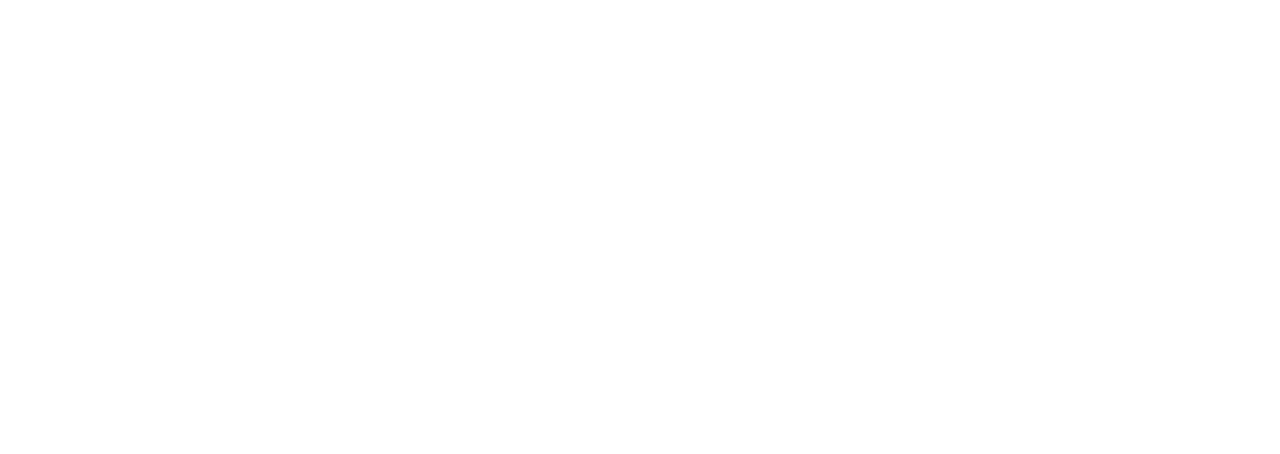
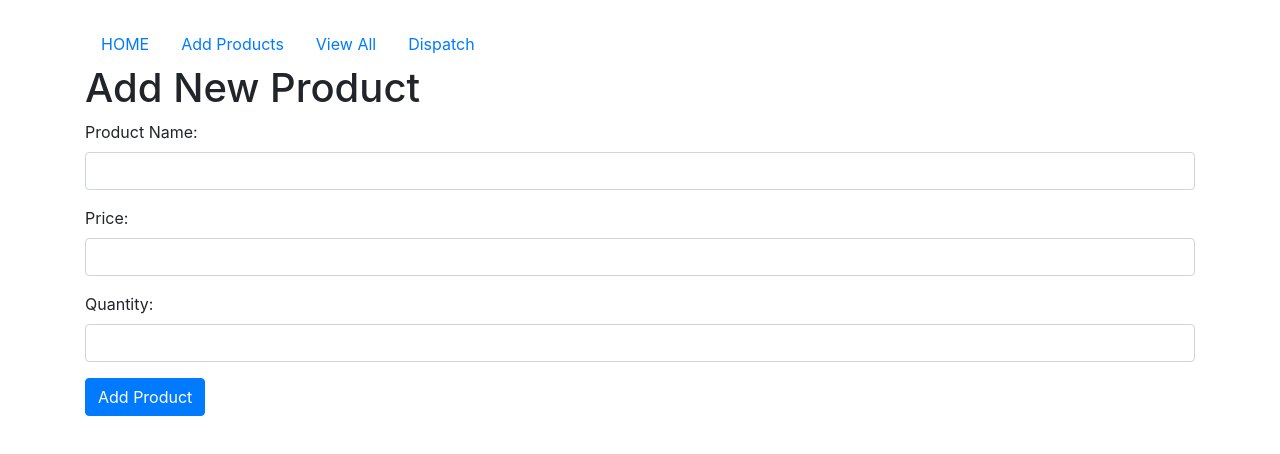
Before and after one commit to mallika2011/Mega-Mart, a React (Create React App) app in the folder frontend/: page /VendorAddProduct in a window 1280 px wide. Shown: the top 454 px of the page. Built offline with nearby package versions, Linux system fonts and the light colour scheme; no server answers.

Commit message:
view products

```diff
--- a/frontend/src/App.js
+++ b/frontend/src/App.js
@@ -8,6 +8,10 @@
 import VendorHome from './components/VendorHome'
 import CustomerHome from './components/CustomerHome'
 import Home from './components/Home'
+import VendorAddProduct from './components/VendorAddProduct'
+import VendorViewProduct from './components/VendorViewProduct'
+
+
 
 
 
@@ -25,6 +29,10 @@
         <Route path="/login" component={Login}/>
         <Route path="/VendorHome" component={VendorHome}/>
         <Route path="/CustomerHome" component={CustomerHome}/>
+        <Route path="/VendorAddProduct" component={VendorAddProduct}/>
+        <Route path="/VendorViewProduct" component={VendorViewProduct}/>
+
+
 
 
       </div>
--- a/frontend/src/components/VendorAddProduct.js
+++ b/frontend/src/components/VendorAddProduct.js
@@ -5,17 +5,23 @@
 import { BrowserRouter as Router, Route, Link } from "react-router-dom";
 
 
-export default class VendorHome extends Component {
+export default class VendorAddProducts extends Component {
   constructor(props) {
     super(props);
 
     this.state = {
-      username: "",
-      productid: "",
-      data: {}
+      username:"",
+      productname: "",
+      price: "",
+      quantity: "",
     };
+
+    this.onChangeProductName = this.onChangeProductName.bind(this);
+    this.onChangePrice = this.onChangePrice.bind(this);
+    this.onChangeQuantity= this.onChangeQuantity.bind(this);
+
+    this.onSubmit = this.onSubmit.bind(this);
   }
-
   componentDidMount() {
     const newUser = {
       username: localStorage.getItem("username")
@@ -31,6 +37,42 @@
       });
   }
 
+  onChangeProductName(event) {
+    this.setState({ productname: event.target.value });
+  }
+
+  onChangePrice(event) {
+    this.setState({ price: event.target.value });
+  }
+
+  onChangeQuantity(event) {
+    this.setState({ quantity: event.target.value });
+  }
+
+  onSubmit(e) {
+    e.preventDefault();
+
+    const newProd = {
+      username: this.state.username,
+      productname: this.state.productname,
+      price: this.state.price,
+      quantity: this.state.quantity,
+      status:"notready"
+    };
+
+    axios.post("http://localhost:4000/addvendorproduct", newProd).then(res => {
+      if (res.data === 2) alert("Duplicate Product! Already exists");
+      else alert("Product succesfully added!")
+      console.log(res.data);
+    });
+
+    this.setState({
+      productname: "",
+      price: "",
+      quantity: "",
+    });
+  }
+
   render() {
     return (
       <div>
@@ -39,49 +81,26 @@
             <Nav.Link href="/">HOME</Nav.Link>
           </Nav.Item>
           <Nav.Item>
-            <Nav.Link href="/viewprod">View Prod</Nav.Link>
+            <Nav.Link href="/VendorAddProduct">Add Products</Nav.Link>
           </Nav.Item>
           <Nav.Item>
-            <Nav.Link href="/addprod">Add Prod</Nav.Link>
+            <Nav.Link href="/VendorViewProduct">View All</Nav.Link>
+          </Nav.Item>
+          <Nav.Item>
+            <Nav.Link href="/dispatch">Dispatch</Nav.Link>
           </Nav.Item>
         </Nav>
-        <h1>Welcome {this.state.data.fullname} !</h1>
 
-        {/* <table className="table table-striped">
-                    <thead>
-                        <tr>
-                            <th>Full Name</th>
-                            <th>Email</th>
-                            <th>Username</th>
-                            <th>Password</th>
-                            <th>Type</th>
-                        </tr>
-                    </thead>
-                    <tbody>
-                    {
-                        this.state.users.map((currentUser, i) => {
-                            return (
-                                <tr>
-                                    <td>{currentUser.fullname}</td>
-                                    <td>{currentUser.email}</td>
-                                    <td>{currentUser.username}</td>
-                                    <td>{currentUser.password}</td>
-                                    <td>{currentUser.type}</td>
+        <h1>Add New Product</h1>
 
-                                </tr>
-                            )
-                        })
-                    }
-                    </tbody>
-                </table> */}
         <Form onSubmit={this.onSubmit}>
           <div className="form-group">
             <label>Product Name: </label>
             <input
               type="text"
               className="form-control"
-              value={this.state.fullname}
-              onChange={this.onChangeFullname}
+              value={this.state.productname}
+              onChange={this.onChangeProductName}
             />
           </div>
           <div className="form-group">
@@ -89,8 +108,8 @@
             <input
               type="text"
               className="form-control"
-              value={this.state.email}
-              onChange={this.onChangeEmail}
+              value={this.state.price}
+              onChange={this.onChangePrice}
             />
           </div>
           <div className="form-group">
@@ -98,20 +117,12 @@
             <input
               type="text"
               className="form-control"
-              value={this.state.username}
-              onChange={this.onChangeUsername}
+              value={this.state.quantity}
+              onChange={this.onChangeQuantity}
             />
           </div>
-          <div className="form-group">
-            <label>Password: </label>
-            <input
-              type="password"
-              className="form-control"
-              value={this.state.password}
-              onChange={this.onChangePassword}
-            />
-          </div>
-          <Form.Group
+
+          {/* <Form.Group
             controlId="exampleForm.ControlSelect1"
             value={this.state.type}
             onChange={this.onChangeType}
@@ -122,9 +133,10 @@
               <option value="vendor">vendor</option>
               <option value="customer">customer</option>
             </Form.Control>
-          </Form.Group>
+          </Form.Group> */}
           <div className="form-group">
-            <input type="submit" value="Register" className="btn btn-primary" />
+
+            <input type="submit" value="Add Product" className="btn btn-primary" />
           </div>
         </Form>
       </div>
--- a/frontend/src/components/VendorHome.js
+++ b/frontend/src/components/VendorHome.js
@@ -39,10 +39,13 @@
             <Nav.Link href="/">HOME</Nav.Link>
           </Nav.Item>
           <Nav.Item>
-            <Nav.Link href="/viewprod">View Prod</Nav.Link>
+            <Nav.Link href="/VendorAddProduct">Add Products</Nav.Link>
           </Nav.Item>
           <Nav.Item>
-            <Nav.Link href="/addprod">Add Prod</Nav.Link>
+            <Nav.Link href="/VendorViewProduct">View All</Nav.Link>
+          </Nav.Item>
+          <Nav.Item>
+            <Nav.Link href="/dispatch">Dispatch</Nav.Link>
           </Nav.Item>
         </Nav>
         <h1>Welcome {this.state.data.fullname} !</h1>
--- /dev/null
+++ b/frontend/src/components/VendorViewProduct.js
@@ -0,0 +1,74 @@
+import React, { Component } from "react";
+import axios from "axios";
+import Nav from "react-bootstrap/Nav";
+import Form from "react-bootstrap/Form";
+import { BrowserRouter as Router, Route, Link } from "react-router-dom";
+
+
+export default class VendorViewAll extends Component {
+    constructor(props) {
+        super(props);
+        this.state = { prods: [] };
+      }
+
+      componentDidMount() {
+        const newUser = {
+          username: localStorage.getItem("username")
+        };
+        // this.setState({ username: newUser.username });
+        axios
+          .post("http://localhost:4000/viewVendorProduct", newUser)
+          .then(response => {
+            this.setState({ prods: response.data });
+          })
+          .catch(function(error) {
+            console.log(error);
+          });
+      }
+
+  render() {
+    return (
+      <div>
+        <Nav variant="pills" defaultActiveKey="/home">
+          <Nav.Item>
+            <Nav.Link href="/">HOME</Nav.Link>
+          </Nav.Item>
+          <Nav.Item>
+            <Nav.Link href="/VendorAddProduct">Add Products</Nav.Link>
+          </Nav.Item>
+          <Nav.Item>
+            <Nav.Link href="/VendorViewProduct">View All</Nav.Link>
+          </Nav.Item>
+          <Nav.Item>
+            <Nav.Link href="/dispatch">Dispatch</Nav.Link>
+          </Nav.Item>
+        </Nav>
+
+        <h1>{localStorage.getItem("username")}'s Products</h1>
+
+        <table className="table table-striped">
+          <thead>
+            <tr>
+              <th>Product Name</th>
+              <th>Price</th>
+              <th>Quantity</th>
+              <th>Status</th>
+            </tr>
+          </thead>
+          <tbody>
+            {this.state.prods.map((p, i) => {
+              return (
+                <tr>
+                  <td>{p.productname}</td>
+                  <td>{p.price}</td>
+                  <td>{p.quantity}</td>
+                  <td>{p.status}</td>
+                </tr>
+              );
+            })}
+          </tbody>
+        </table>
+      </div>
+    );
+  }
+}
```
Also changed, not shown: 2 other files (tests, documents, lock files or other folders).
